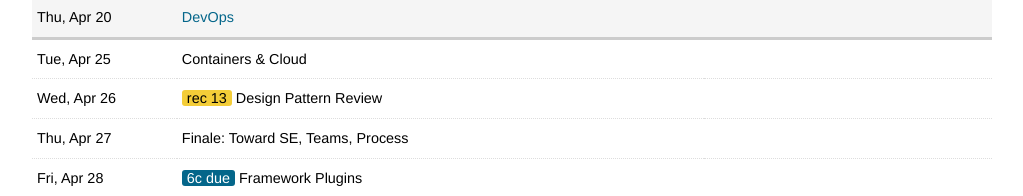
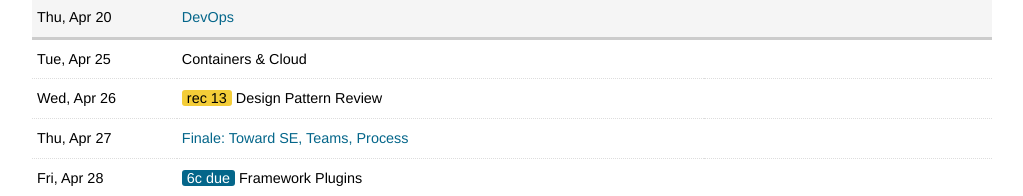
Before and after one commit to CMU-17-214/CMU-17-214.github.io, a plain HTML site: page s2023/index.html in a window 1280 px wide. Shown: the part 3838-4034 px from the top of the page, without its empty margins (128-1151 px from the left). Drawn offline with Linux system fonts and the light colour scheme.

Commit message:
Final lecture

```diff
--- a/s2023/index.html
+++ b/s2023/index.html
@@ -375,7 +375,7 @@
     </tr>
     <tr>
       <td>Thu, Apr 27</td>
-      <td><!-- a href="slides/25-finale.pdf" -->Finale: Toward SE, Teams, Process<!-- /a --></td>
+      <td><a href="slides/25-finale.pdf">Finale: Toward SE, Teams, Process</a></td>
       <td></td>
     </tr>
     <tr>
```
